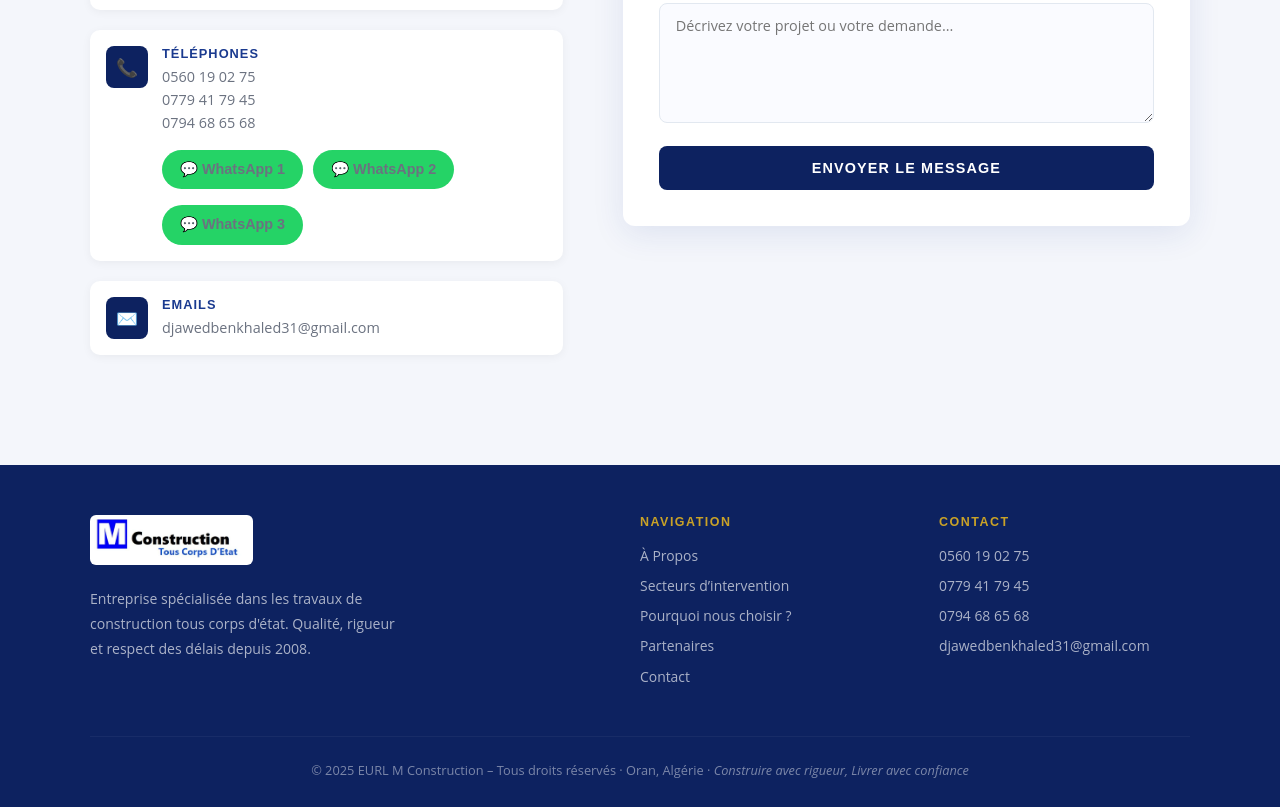
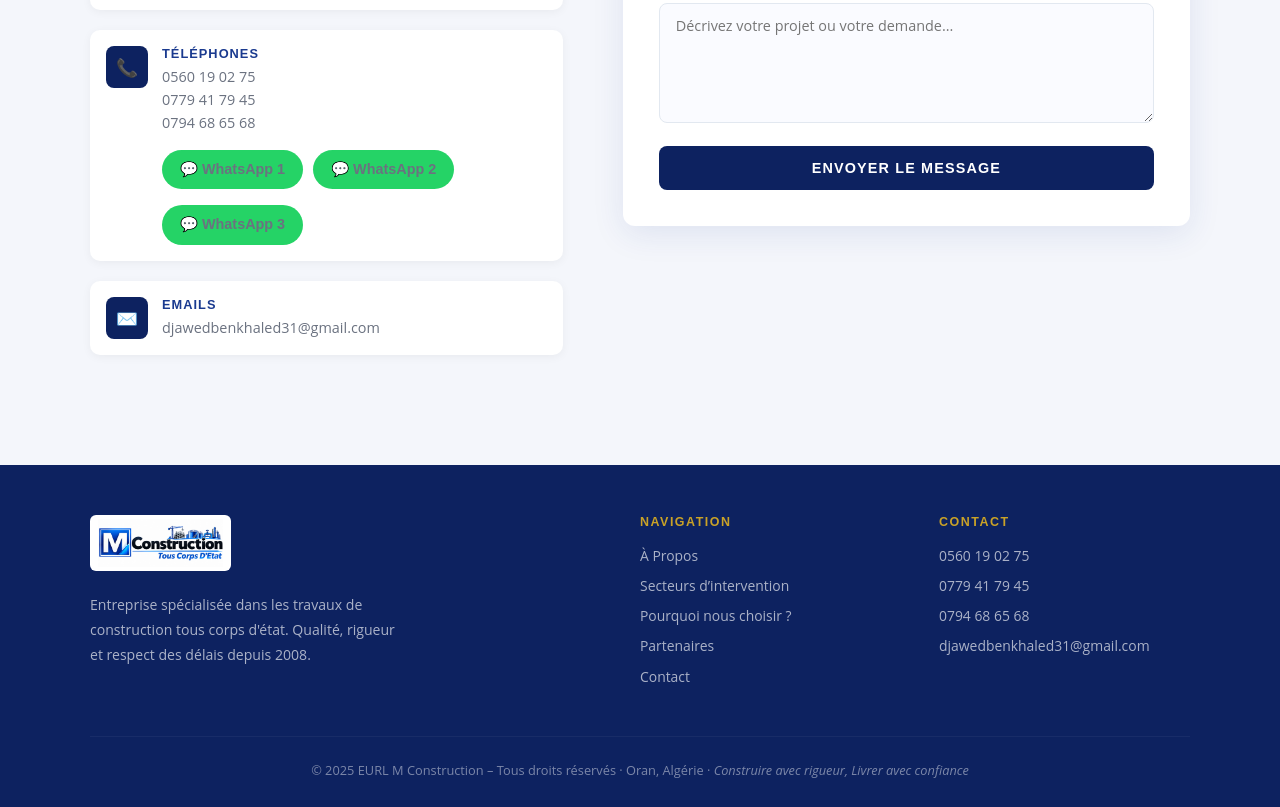
Before and after one commit to bennorane-afk/mconstructiondz.com, a plain HTML site: page index.html in a window 1280 px wide. Shown: the part 6693-7500 px from the top of the page. Drawn offline with Linux system fonts and the light colour scheme; a web font is replaced by a local one.

Commit message:
Add files via upload

```diff
--- a/index.html
+++ b/index.html
@@ -982,7 +982,7 @@
     max-width: 1100px;
     margin: 0 auto 40px;
   }
-  .footer-brand img { height: 50px; border-radius: 6px; background: white; padding: 4px; margin-bottom: 16px; }
+  .footer-brand img { height: 56px; width: auto; border-radius: 6px; background: white; padding: 4px 8px; margin-bottom: 16px; object-fit: contain; }
   .footer-brand p { font-size: 0.88rem; line-height: 1.8; opacity: 0.65; max-width: 320px; }
   .footer-col h4 {
     font-family: 'Montserrat', sans-serif;
@@ -2615,7 +2615,7 @@ window.__plTarget = 12;
 <footer>
   <div class="footer-grid">
     <div class="footer-brand">
-      <img src="images/image_049.jpg" alt="M Construction">
+      <img src="images/logo.jpg" alt="M Construction">
       <p data-i18n="footer_desc">Entreprise spécialisée dans les travaux de construction tous corps d'état. Qualité, rigueur et respect des délais depuis 2008.</p>
     </div>
     <div class="footer-col">
```
